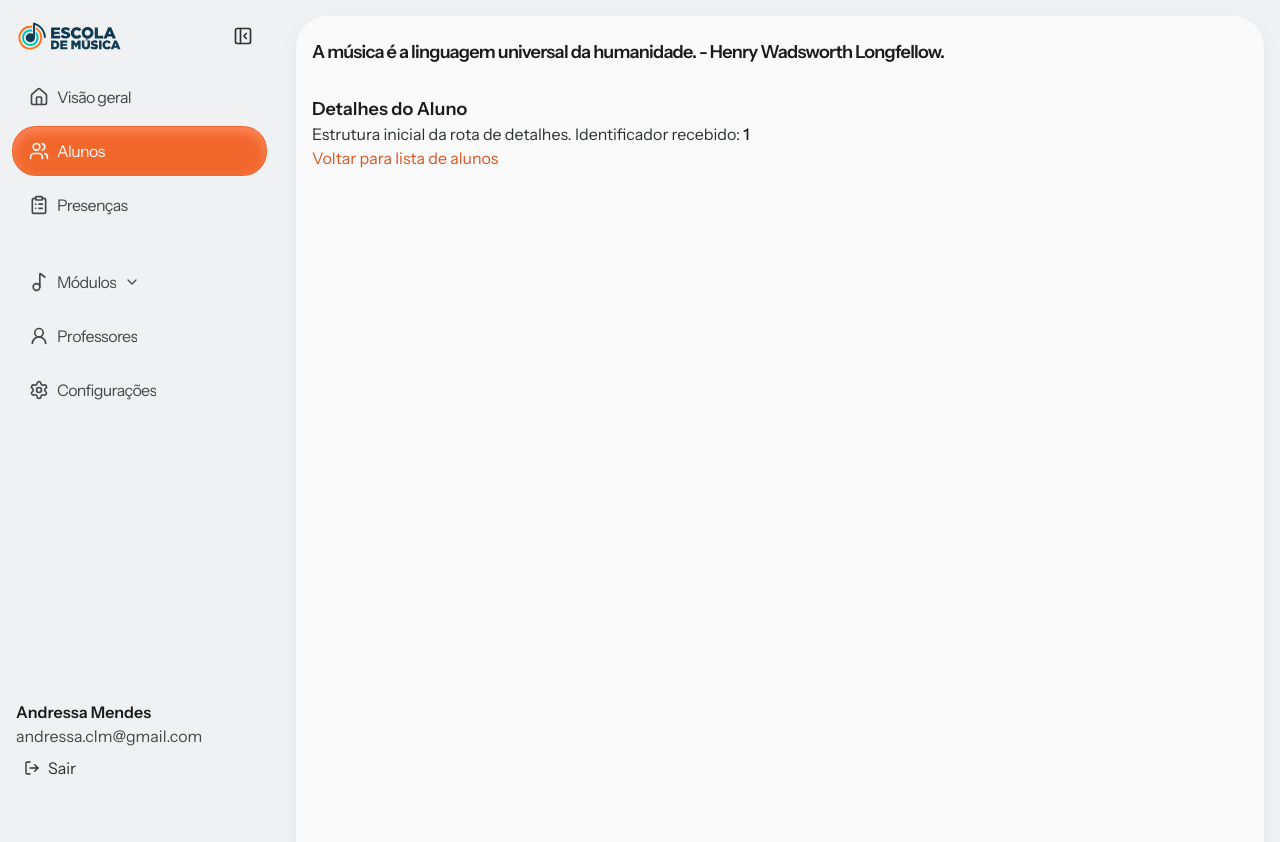
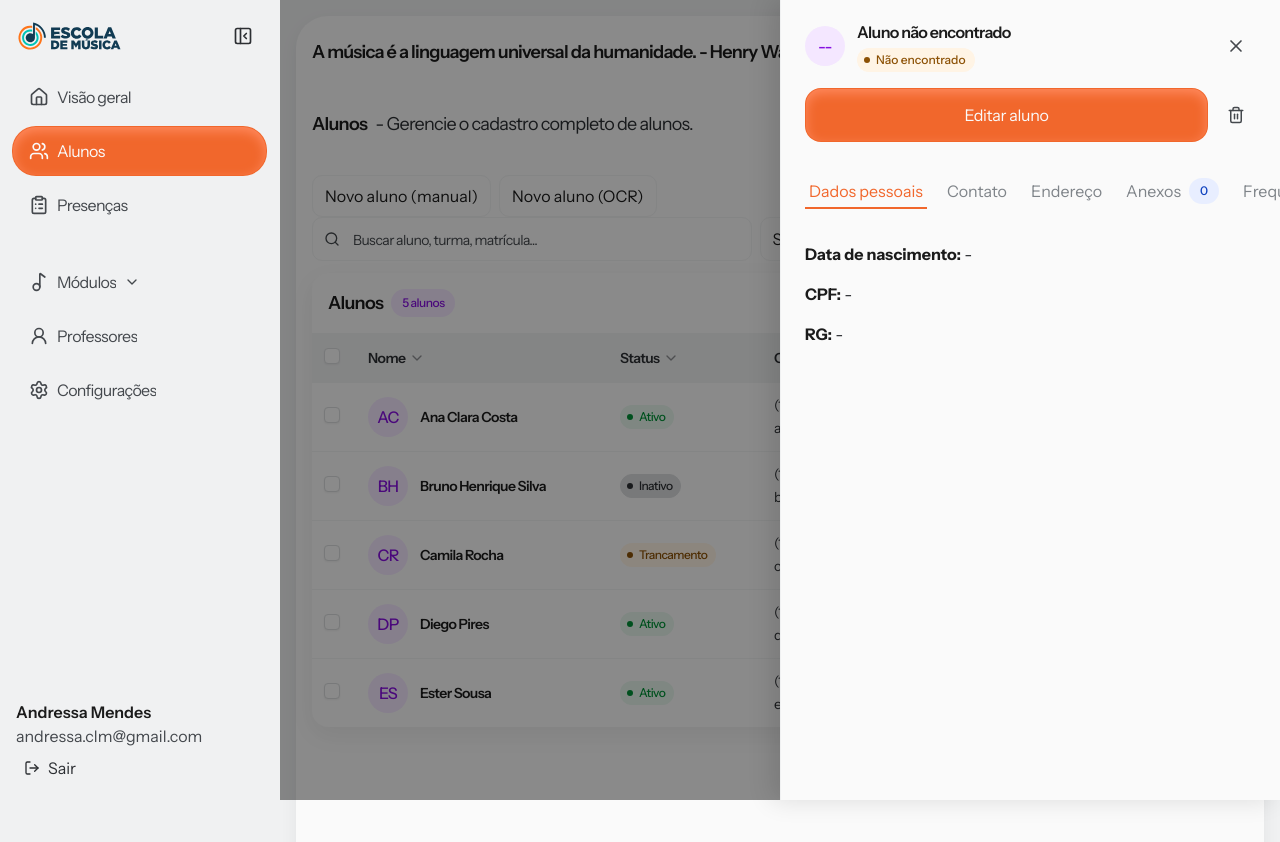
Before and after one commit to AndressaMendess/clm-gestao-2.0, a Next.js app: page /students/1 in a window 1280 px wide. Shown: the top 842 px of the page. Built offline with nearby package versions, Linux system fonts and the light colour scheme.

Commit message:
feat: route-driven student drawer with dynamic tabs

```diff
--- a/src/app/(app)/students/[studentId]/page.tsx
+++ b/src/app/(app)/students/[studentId]/page.tsx
@@ -1,28 +1,192 @@
-import Link from "next/link";
+"use client";
 
-type StudentDetailsPageProps = {
-  params: Promise<{
-    studentId: string;
-  }>;
+import { useMemo, useState } from "react";
+import { useParams, useRouter } from "next/navigation";
+import { Badge } from "@/components/ui/badge";
+import { Drawer } from "@/components/ui/drawer";
+import { STUDENT_ROWS } from "../_data/students.mock";
+import StudentsPage from "../page";
+
+type StudentDetails = {
+  address: {
+    city: string;
+    neighborhood: string;
+    number: string;
+    state: string;
+    street: string;
+    zipCode: string;
+  };
+  attendance: {
+    justifiedAbsences: number;
+    presentRate: string;
+    totalAbsences: number;
+    totalClasses: number;
+  };
+  attachments: string[];
+  personalData: {
+    birthDate: string;
+    cpf: string;
+    rg: string;
+  };
 };
 
-export default async function StudentDetailsPage({ params }: StudentDetailsPageProps) {
-  const { studentId } = await params;
+const STUDENT_DETAILS_BY_EMAIL: Record<string, StudentDetails> = {
+  "ana.costa@email.com": {
+    address: {
+      city: "São Paulo",
+      neighborhood: "Vila Mariana",
+      number: "120",
+      state: "SP",
+      street: "Rua das Flores",
+      zipCode: "04101-100",
+    },
+    attendance: { justifiedAbsences: 1, presentRate: "92%", totalAbsences: 2, totalClasses: 24 },
+    attachments: ["RG frente", "RG verso", "Comprovante de residência"],
+    personalData: { birthDate: "2008-03-12", cpf: "123.456.789-00", rg: "45.678.901-2" },
+  },
+  "bruno.silva@email.com": {
+    address: {
+      city: "São Paulo",
+      neighborhood: "Ipiranga",
+      number: "42",
+      state: "SP",
+      street: "Rua Maestro Lima",
+      zipCode: "04210-050",
+    },
+    attendance: { justifiedAbsences: 0, presentRate: "88%", totalAbsences: 3, totalClasses: 25 },
+    attachments: ["RG frente", "RG verso"],
+    personalData: { birthDate: "2007-11-02", cpf: "234.567.890-11", rg: "56.789.012-3" },
+  },
+  "camila.rocha@email.com": {
+    address: {
+      city: "São Bernardo do Campo",
+      neighborhood: "Centro",
+      number: "300",
+      state: "SP",
+      street: "Av. Harmonia",
+      zipCode: "09710-110",
+    },
+    attendance: { justifiedAbsences: 2, presentRate: "79%", totalAbsences: 5, totalClasses: 24 },
+    attachments: ["RG frente", "RG verso", "CPF", "Laudo médico"],
+    personalData: { birthDate: "2009-08-19", cpf: "345.678.901-22", rg: "67.890.123-4" },
+  },
+};
+
+const EMPTY_DETAILS: StudentDetails = {
+  address: {
+    city: "-",
+    neighborhood: "-",
+    number: "-",
+    state: "-",
+    street: "-",
+    zipCode: "-",
+  },
+  attendance: { justifiedAbsences: 0, presentRate: "-", totalAbsences: 0, totalClasses: 0 },
+  attachments: [],
+  personalData: { birthDate: "-", cpf: "-", rg: "-" },
+};
+
+export default function StudentDetailsPage() {
+  const router = useRouter();
+  const params = useParams<{ studentId: string }>();
+  const [activeTab, setActiveTab] = useState("personal-data");
+
+  const student = useMemo(() => {
+    const decodedStudentId = decodeURIComponent(params.studentId);
+    return STUDENT_ROWS.find((item) => item.email === decodedStudentId) ?? null;
+  }, [params.studentId]);
+
+  const details = student ? STUDENT_DETAILS_BY_EMAIL[student.email] ?? EMPTY_DETAILS : EMPTY_DETAILS;
+
+  const drawerTabs = useMemo(
+    () => [
+      { id: "personal-data", label: "Dados pessoais" },
+      { id: "contact", label: "Contato" },
+      { id: "address", label: "Endereço" },
+      {
+        id: "attachments",
+        label: (
+          <span className="inline-flex items-center gap-2">
+            <span>Anexos</span>
+            <Badge variant="blue">{details.attachments.length}</Badge>
+          </span>
+        ),
+      },
+      { id: "attendance", label: "Frequência" },
+    ],
+    [details.attachments.length],
+  );
+
+  const statusVariant =
+    student?.statusFilter === "active"
+      ? "success"
+      : student?.statusFilter === "inactive"
+        ? "subtle"
+        : "warning";
 
   return (
-    <section className="space-y-6">
-      <header className="space-y-1">
-        <h1 className="[font-size:var(--typography-body-x-large-semibold-font-size)] [font-weight:var(--typography-body-x-large-semibold-font-weight)] [line-height:var(--typography-body-x-large-semibold-line-height)] text-[var(--content-primary)]">
-          Detalhes do Aluno
-        </h1>
-        <p className="text-[var(--content-secondary)]">
-          Estrutura inicial da rota de detalhes. Identificador recebido:{" "}
-          <span className="font-medium text-[var(--content-primary)]">{decodeURIComponent(studentId)}</span>
-        </p>
-      </header>
-      <Link className="text-[var(--brand-primary-strong)] hover:underline" href="/students">
-        Voltar para lista de alunos
-      </Link>
-    </section>
+    <>
+      <StudentsPage />
+
+      <Drawer
+        avatarInitials={student?.initials ?? "--"}
+        avatarSrc={student?.avatarSrc}
+        isOpen
+        onClose={() => router.push("/students")}
+        onDeleteStudent={() => undefined}
+        onEditStudent={() => undefined}
+        onTabChange={setActiveTab}
+        statusLabel={student?.status ?? "Não encontrado"}
+        statusVariant={statusVariant}
+        studentName={student?.name ?? "Aluno não encontrado"}
+        tabValue={activeTab}
+        tabs={drawerTabs}
+      >
+        {activeTab === "personal-data" ? (
+          <div className="grid gap-4 text-[var(--content-secondary)]">
+            <p><strong className="text-[var(--content-primary)]">Data de nascimento:</strong> {details.personalData.birthDate}</p>
+            <p><strong className="text-[var(--content-primary)]">CPF:</strong> {details.personalData.cpf}</p>
+            <p><strong className="text-[var(--content-primary)]">RG:</strong> {details.personalData.rg}</p>
+          </div>
+        ) : null}
+
+        {activeTab === "contact" ? (
+          <div className="grid gap-4 text-[var(--content-secondary)]">
+            <p><strong className="text-[var(--content-primary)]">E-mail:</strong> {student?.email ?? "-"}</p>
+            <p><strong className="text-[var(--content-primary)]">Telefone:</strong> {student?.phone ?? "-"}</p>
+          </div>
+        ) : null}
+
+        {activeTab === "address" ? (
+          <div className="grid gap-4 text-[var(--content-secondary)]">
+            <p><strong className="text-[var(--content-primary)]">CEP:</strong> {details.address.zipCode}</p>
+            <p><strong className="text-[var(--content-primary)]">Logradouro:</strong> {details.address.street}, {details.address.number}</p>
+            <p><strong className="text-[var(--content-primary)]">Bairro:</strong> {details.address.neighborhood}</p>
+            <p><strong className="text-[var(--content-primary)]">Cidade/UF:</strong> {details.address.city} - {details.address.state}</p>
+          </div>
+        ) : null}
+
+        {activeTab === "attachments" ? (
+          <div className="grid gap-3 text-[var(--content-secondary)]">
+            {details.attachments.length ? (
+              details.attachments.map((item) => (
+                <p key={item}><strong className="text-[var(--content-primary)]">•</strong> {item}</p>
+              ))
+            ) : (
+              <p>Nenhum anexo cadastrado.</p>
+            )}
+          </div>
+        ) : null}
+
+        {activeTab === "attendance" ? (
+          <div className="grid gap-4 text-[var(--content-secondary)]">
+            <p><strong className="text-[var(--content-primary)]">Aulas totais:</strong> {details.attendance.totalClasses}</p>
+            <p><strong className="text-[var(--content-primary)]">Faltas:</strong> {details.attendance.totalAbsences}</p>
+            <p><strong className="text-[var(--content-primary)]">Faltas justificadas:</strong> {details.attendance.justifiedAbsences}</p>
+            <p><strong className="text-[var(--content-primary)]">Presença:</strong> {details.attendance.presentRate}</p>
+          </div>
+        ) : null}
+      </Drawer>
+    </>
   );
 }
--- a/src/app/(app)/students/page.tsx
+++ b/src/app/(app)/students/page.tsx
@@ -6,7 +6,6 @@ import { SearchInput } from "@/components/ui/input";
 import { PageHeader } from "@/components/ui/page-header";
 import { SelectField } from "@/components/ui/select-field";
 import { TableCard } from "@/components/ui/table-card";
-import { StudentDetailsDrawer } from "./_components/student-details-drawer";
 import { StudentsFlowShortcuts } from "./_components/students-flow-shortcuts";
 import { STUDENT_ROWS } from "./_data/students.mock";
 import {
@@ -18,14 +17,12 @@ import {
 } from "./_config/students-filter-options";
 import { getStudentsTableColumns } from "./_config/students-table-columns";
 import type { StudentFilters } from "./_types/students.types";
-import { useStudentsUiState } from "./_state/use-students-ui-state";
 import { filterStudents } from "./_utils/students-filters";
 
 export default function StudentsPage() {
   const router = useRouter();
   const [search, setSearch] = useState("");
   const [filters, setFilters] = useState<StudentFilters>(STUDENT_FILTERS_DEFAULT_VALUE);
-  const { closeDetailsDrawer, isDetailsDrawerOpen, openDetailsDrawer, selectedStudentId } = useStudentsUiState();
 
   const filteredRows = useMemo(
     () => filterStudents(STUDENT_ROWS, filters, search),
@@ -34,12 +31,9 @@ export default function StudentsPage() {
   const tableColumns = useMemo(
     () =>
       getStudentsTableColumns({
-        onNameClick: (row) => {
-          openDetailsDrawer(row.email);
-          router.push(`/students/${encodeURIComponent(row.email)}`);
-        },
+        onNameClick: (row) => router.push(`/students/${encodeURIComponent(row.email)}`),
       }),
-    [openDetailsDrawer, router],
+    [router],
   );
 
   return (
@@ -110,12 +104,6 @@ export default function StudentsPage() {
           titleBadge={`${filteredRows.length} alunos`}
         />
       </div>
-
-      <StudentDetailsDrawer
-        isOpen={isDetailsDrawerOpen}
-        onClose={closeDetailsDrawer}
-        studentId={selectedStudentId}
-      />
     </section>
   );
 }
--- a/src/components/ui/drawer/drawer.styles.ts
+++ b/src/components/ui/drawer/drawer.styles.ts
@@ -20,6 +20,6 @@ export const drawerEditButtonStyles = "flex-1";
 export const drawerCloseButtonStyles =
   "inline-flex h-10 w-10 items-center justify-center rounded-[10px] text-[var(--content-tertiary)] transition-colors hover:bg-[var(--button-ghost-background-hover)] hover:text-[var(--content-primary)] focus-visible:outline-none focus-visible:ring-2 focus-visible:ring-[var(--button-focus-ring)] focus-visible:ring-offset-2";
 
-export const drawerTabsSectionStyles = "px-6 py-3";
+export const drawerTabsSectionStyles = "overflow-x-auto px-6 py-3";
 
 export const drawerContentStyles = "flex-1 overflow-y-auto px-6 py-5";
--- a/src/components/ui/drawer/index.tsx
+++ b/src/components/ui/drawer/index.tsx
@@ -47,14 +47,29 @@ export function Drawer({
 }: DrawerProps) {
   const generatedId = useId();
   const [internalTab, setInternalTab] = useState<string | undefined>(tabs.find((item) => !item.disabled)?.id);
+  const [isMounted, setIsMounted] = useState(isOpen);
+  const [isVisible, setIsVisible] = useState(isOpen);
   const resolvedTab = tabValue ?? internalTab;
   const firstEnabledTab = useMemo(() => tabs.find((item) => !item.disabled)?.id, [tabs]);
+  const transitionMs = 220;
 
   useEffect(() => {
     if (!resolvedTab && firstEnabledTab) {
       setInternalTab(firstEnabledTab);
     }
   }, [firstEnabledTab, resolvedTab]);
+
+  useEffect(() => {
+    if (isOpen) {
+      setIsMounted(true);
+      const frame = requestAnimationFrame(() => setIsVisible(true));
+      return () => cancelAnimationFrame(frame);
+    }
+
+    setIsVisible(false);
+    const timeout = window.setTimeout(() => setIsMounted(false), transitionMs);
+    return () => window.clearTimeout(timeout);
+  }, [isOpen]);
 
   const requestClose = useCallback(() => {
     if (isLoading) return;
@@ -76,15 +91,28 @@ export function Drawer({
     };
   }, [isOpen, requestClose]);
 
-  if (!isOpen || typeof document === "undefined") return null;
+  if (!isMounted || typeof document === "undefined") return null;
 
   return createPortal(
     <>
-      <div className={drawerOverlayStyles} onClick={requestClose} role="presentation" />
+      <div
+        className={cx(
+          drawerOverlayStyles,
+          "transition-opacity duration-200",
+          isVisible ? "opacity-100" : "opacity-0",
+        )}
+        onClick={requestClose}
+        role="presentation"
+      />
       <aside
         aria-labelledby={`drawer-title-${generatedId}`}
         aria-modal="true"
-        className={cx(drawerShellStyles, className)}
+        className={cx(
+          drawerShellStyles,
+          "transform transition-transform duration-200 ease-out",
+          isVisible ? "translate-x-0" : "translate-x-4",
+          className,
+        )}
         role="dialog"
       >
         <header className={drawerHeaderStyles}>
--- a/src/components/ui/tabs/tabs.styles.ts
+++ b/src/components/ui/tabs/tabs.styles.ts
@@ -3,8 +3,8 @@ export const tabsRootStyles = "inline-flex items-center gap-4";
 export const tabsTriggerBaseStyles =
   "inline-flex items-center justify-center whitespace-nowrap border-b-2 border-transparent bg-transparent px-1 py-1 text-left transition-colors focus-visible:outline-none focus-visible:ring-2 focus-visible:ring-[var(--button-focus-ring)] focus-visible:ring-offset-2 disabled:cursor-not-allowed";
 
-export const tabsTriggerActiveStyles =
-  "border-b-[var(--brand-primary-main)] text-[var(--brand-primary-main)] [font-size:var(--typography-body-small-semibold-font-size)] [line-height:var(--typography-body-small-semibold-line-height)] [font-weight:var(--typography-body-small-semibold-font-weight)] [letter-spacing:var(--typography-body-small-semibold-letter-spacing)]";
+  export const tabsTriggerInactiveStyles =
+    "text-[var(--button-ghost-content-disabled)] [font-size:var(--typography-body-xsmall-regular-font-size)] [line-height:var(--typography-body-xsmall-regular-line-height)] [font-weight:var(--typography-body-xsmall-regular-font-weight)] [letter-spacing:var(--typography-body-xsmall-regular-letter-spacing)] hover:text-[var(--brand-primary-main)]";
 
-export const tabsTriggerInactiveStyles =
-  "text-[var(--button-ghost-content-disabled)] [font-size:var(--typography-body-small-semibold-font-size)] [line-height:var(--typography-body-small-semibold-line-height)] [font-weight:var(--typography-body-small-semibold-font-weight)] [letter-spacing:var(--typography-body-small-semibold-letter-spacing)] hover:text-[var(--brand-primary-main)]";
+    export const tabsTriggerActiveStyles =
+  "border-b-[var(--brand-primary-main)] text-[var(--brand-primary-main)] [font-size:var(--typography-body-xsmall-bold-font-size)] [line-height:var(--typography-body-xsmall-bold-line-height)] [font-weight:var(--typography-body-xsmall-bold-font-weight)] [letter-spacing:var(--typography-body-xsmall-bold-letter-spacing)]";
```
